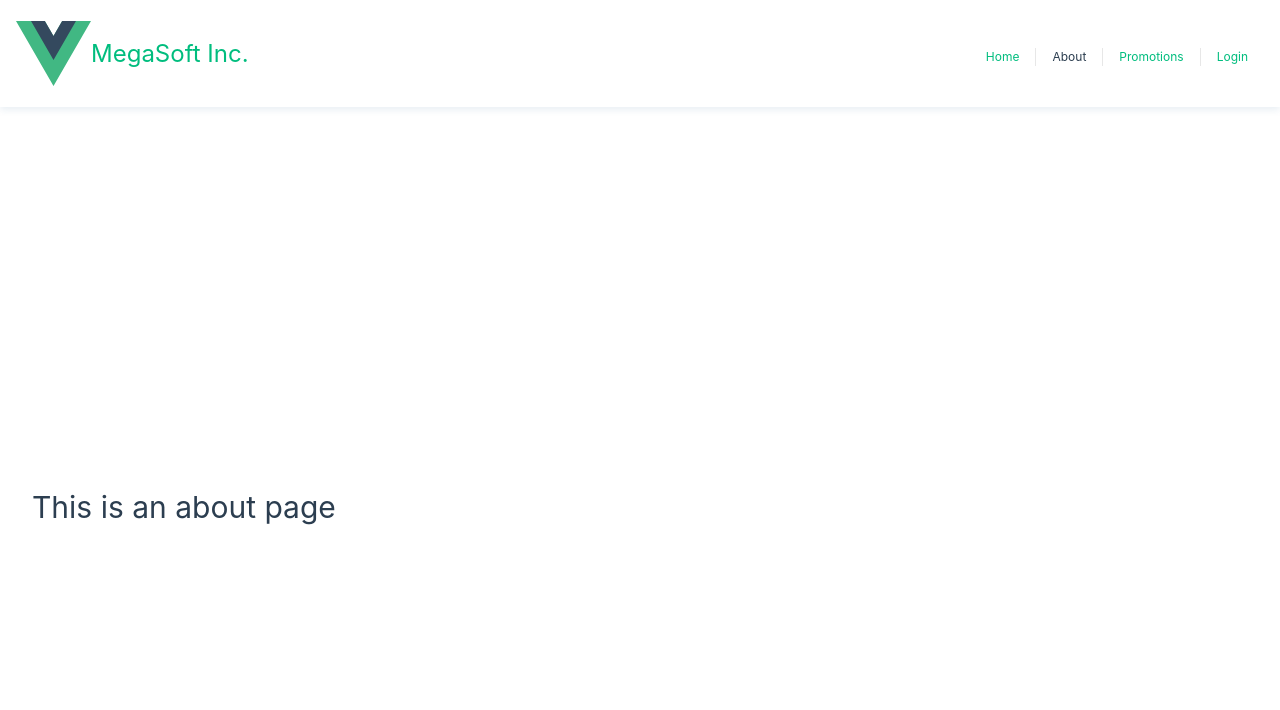
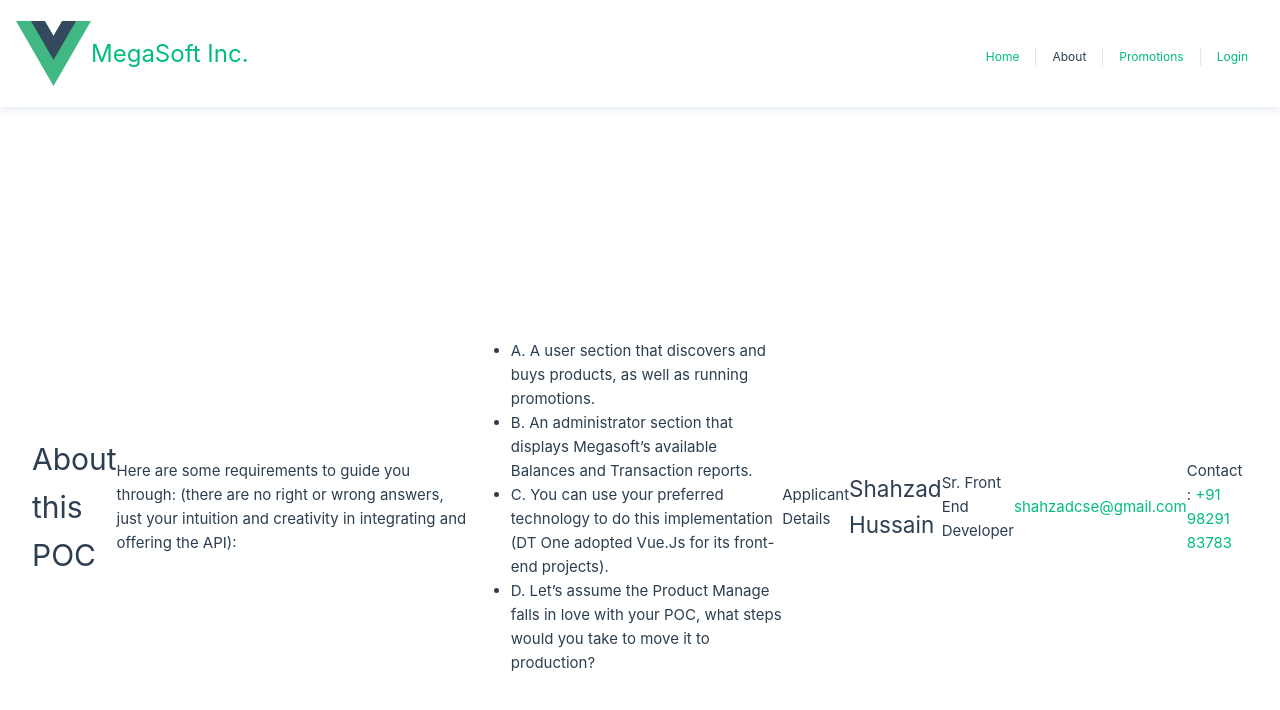
Before and after one commit to shahzadcse/dtone, a Vue app: page /about in a window 1280 px wide. Shown: the top 710 px of the page. Built offline with nearby package versions, Linux system fonts and the light colour scheme; what vue-sweetalert2 would draw is missing.

Commit message:
add about content

```diff
--- a/src/views/AboutView.vue
+++ b/src/views/AboutView.vue
@@ -1,6 +1,37 @@
 <template>
   <div class="about">
-    <h1>This is an about page</h1>
+    <h1>About this POC</h1>
+    <p>
+      Here are some requirements to guide you through: (there are no right or
+      wrong answers, just your intuition and creativity in integrating and
+      offering the API):
+    </p>
+
+    <ul>
+      <li>
+        A. A user section that discovers and buys products, as well as running
+        promotions.
+      </li>
+      <li>
+        B. An administrator section that displays Megasoft’s available Balances
+        and Transaction reports.
+      </li>
+      <li>
+        C. You can use your preferred technology to do this implementation (DT
+        One adopted Vue.Js for its front-end projects).
+      </li>
+      <li>
+        D. Let’s assume the Product Manage falls in love with your POC, what
+        steps would you take to move it to production?
+      </li>
+    </ul>
+    <br />
+
+    <p>Applicant Details</p>
+    <h2>Shahzad Hussain</h2>
+    <h4>Sr. Front End Developer</h4>
+    <a href="mailto:shahzadcse@gmail.com">shahzadcse@gmail.com</a>
+    <p>Contact : <a href="tel:+919829183783"> +91 98291 83783</a></p>
   </div>
 </template>
 
```
